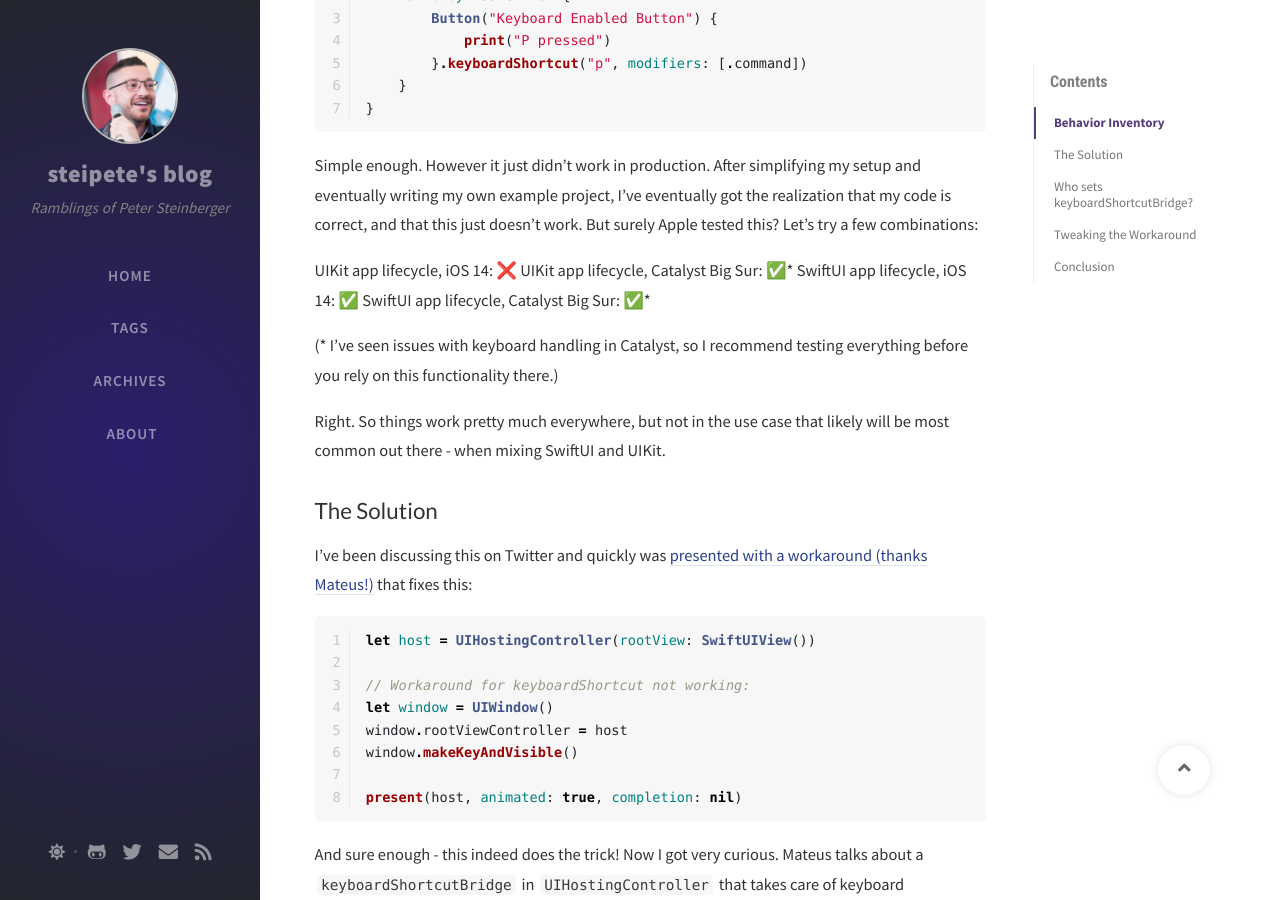
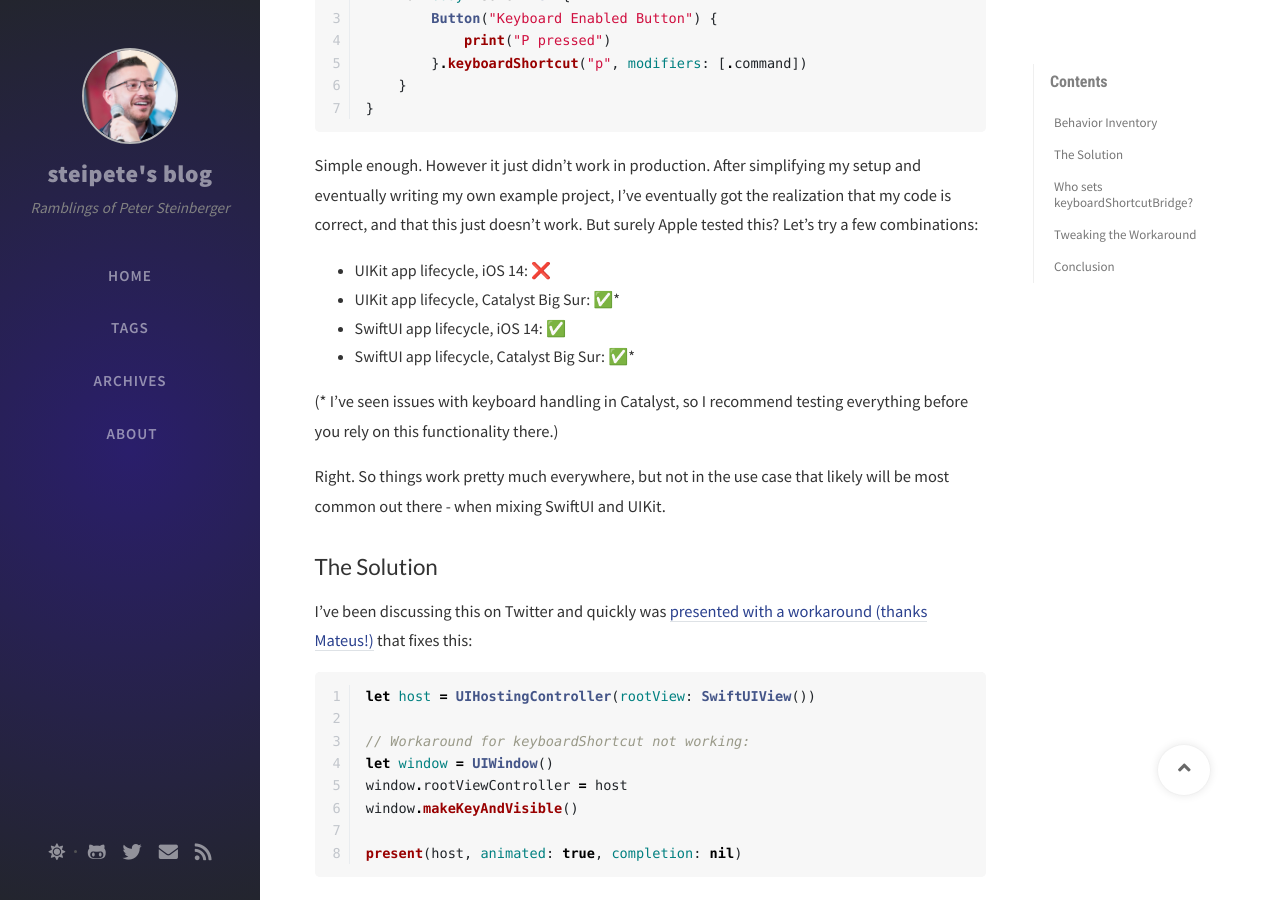
Before and after one commit to steipete/steipete.com, a Jekyll site: the page built from _posts/2021-01-21-fixing-keyboardshortcut-in-swiftui.md, in a window 1280 px wide and 900 px high, scrolled down 909 px. Built offline with Jekyll 4.4.1, drawn with Linux system fonts in a browser that asks for light colours; nearby versions of some CDN libraries; comment, search, counter and statistics services are not loaded.

Commit message:
formatting

```diff
--- a/_posts/2021-01-21-fixing-keyboardshortcut-in-swiftui.md
+++ b/_posts/2021-01-21-fixing-keyboardshortcut-in-swiftui.md
@@ -25,10 +25,10 @@
 
 Simple enough. However it just didn't work in production. After simplifying my setup and eventually writing my own example project, I've eventually got the realization that my code is correct, and that this just doesn't work. But surely Apple tested this? Let's try a few combinations:
 
-UIKit app lifecycle, iOS 14: ❌
-UIKit app lifecycle, Catalyst Big Sur: ✅*
-SwiftUI app lifecycle, iOS 14: ✅
-SwiftUI app lifecycle, Catalyst Big Sur: ✅*
+- UIKit app lifecycle, iOS 14: ❌
+- UIKit app lifecycle, Catalyst Big Sur: ✅*
+- SwiftUI app lifecycle, iOS 14: ✅
+- SwiftUI app lifecycle, Catalyst Big Sur: ✅*
 
 (* I've seen issues with keyboard handling in Catalyst, so I recommend testing everything before you rely on this functionality there.)
 
```
